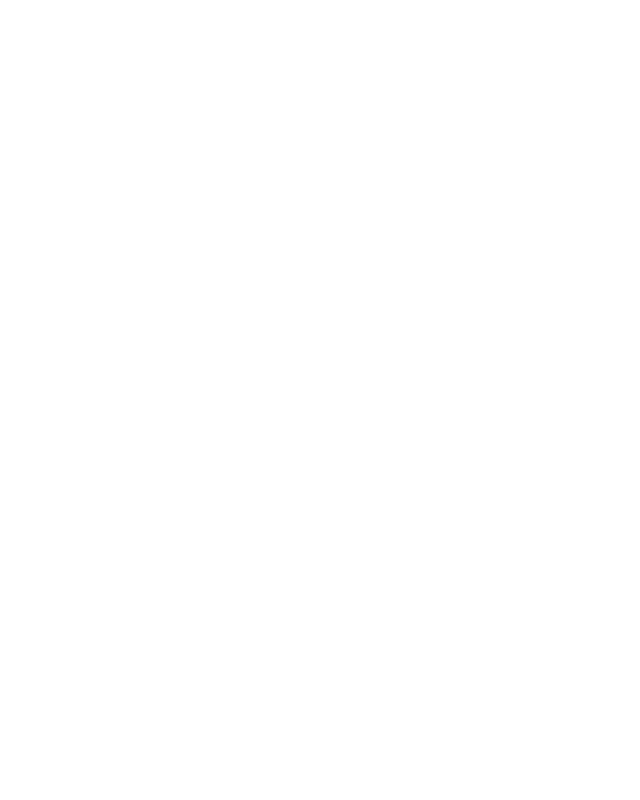
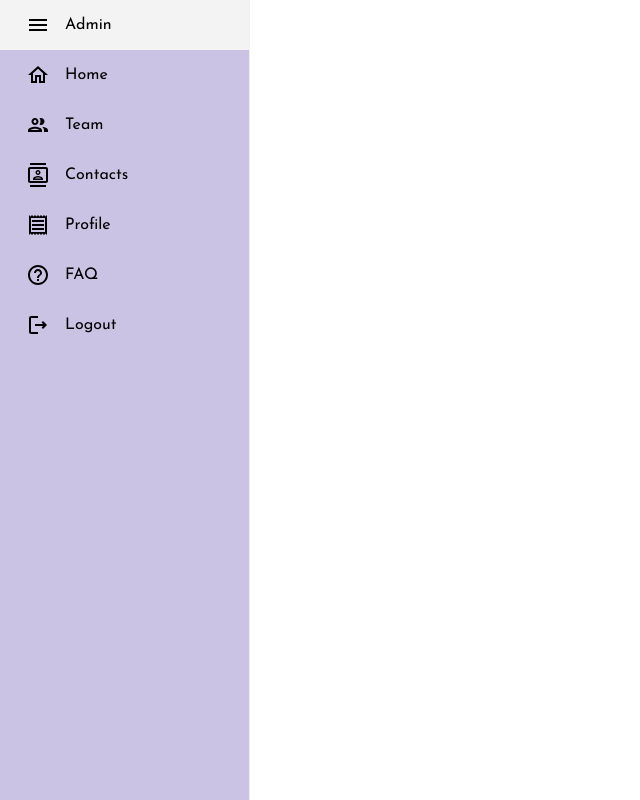
Before and after one commit to JosephAwuku33/Hostel-Web-App, a React (Vite) app in the folder frontend/: page /submit_payment in a window 1280 px wide. Before the commit this address had no page. Shown: the whole page, without its empty margins (0-640 px from the left). Built offline with nearby package versions, Linux system fonts and the light colour scheme; sample sign-in values are in the browser's storage.

Commit message:
adding new page

```diff
--- a/frontend/src/App.tsx
+++ b/frontend/src/App.tsx
@@ -7,6 +7,7 @@
 import "react-toastify/ReactToastify.css";
 import About from "./pages/About";
 import Contact from "./pages/Contact";
+import SubmitPayment from "./pages/SubmitPayment";
 
 
 function App() {
@@ -18,6 +19,7 @@
           <Route path="/home" element={<Home component={RoomsList}/>} />
           <Route path="/contact" element={<Home component={Contact}/>} />
           <Route path="/about" element={<Home component={About}/>}/>
+          <Route path="/submit_payment" element={<Home component={SubmitPayment} />} />
           <Route path="/signup" element={<SignUp />} />
         </Routes>
       </BrowserRouter>
--- a/frontend/src/components/Spinner.tsx
+++ b/frontend/src/components/Spinner.tsx
@@ -8,7 +8,7 @@
   override: CSSProperties;
 }
 
-const Spinner: FC<SpinnerProps> = ({ loading,  color, override }) => {
+const Spinner: FC<SpinnerProps> = ({ loading , color, override }) => {
   return (
     <>
       <ScaleLoader color={color}  loading={loading} cssOverride={override} />
--- /dev/null
+++ b/frontend/src/pages/SubmitPayment.tsx
@@ -0,0 +1,8 @@
+
+export default function SubmitPayment(){
+    return (
+        <section className="flex h-screen">
+
+        </section>
+    )
+}
```
